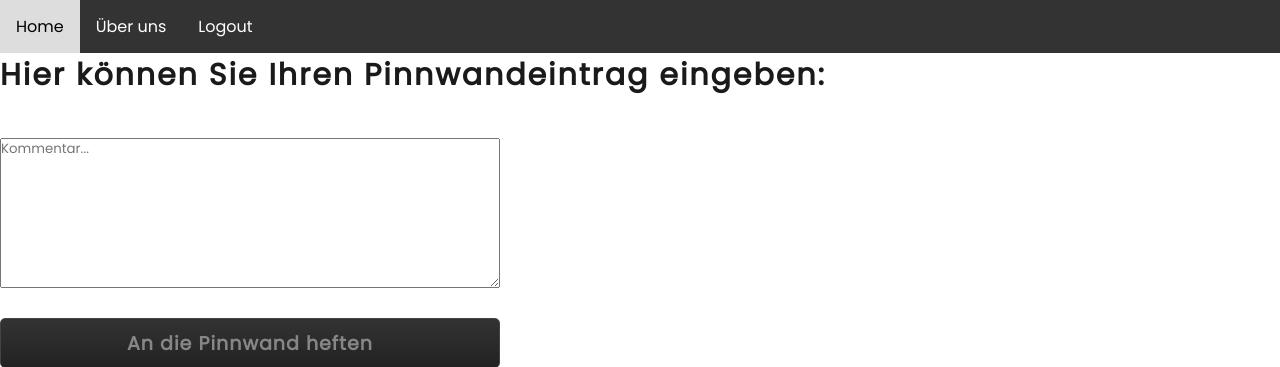
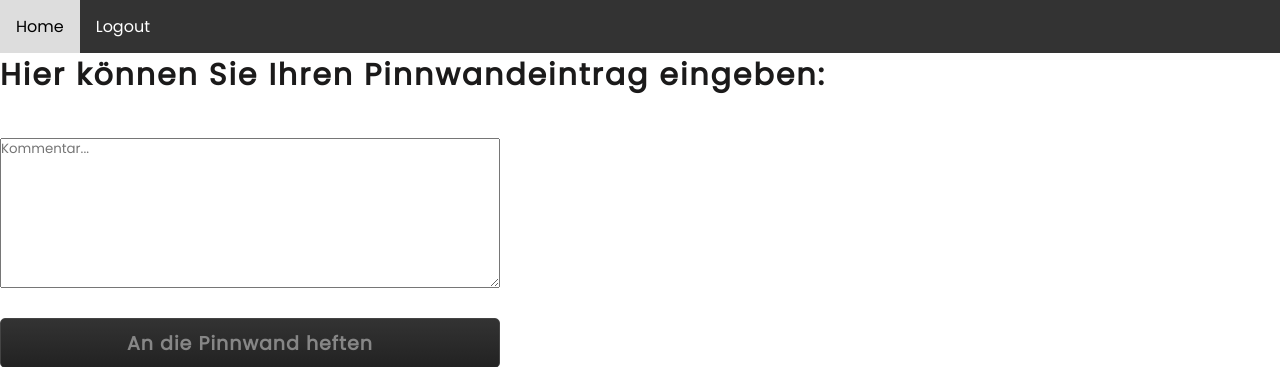
Before and after one commit to theSW4/projekt_github, a PHP site: page /dashboard.php in a window 1280 px wide. Shown: the top 367 px of the page. Run offline with PHP 8.4, Linux system fonts and the light colour scheme; data comes from the database, SQL or seed files in the repository; data that the repository does not hold is empty.

Commit message:
Add files via upload

```diff
--- a/holedaten_2/dashboard.php
+++ b/holedaten_2/dashboard.php
@@ -30,7 +30,6 @@ $row_dashboard = mysqli_fetch_array($res_dashboard);
 <!-- Navigationsleiste -->
 <nav>
     <a href="#home">Home</a>
-    <a href="#about">Über uns</a>
     <a href="#contact">Logout</a>
 </nav>
    <div class="bemerkung-form">
```
